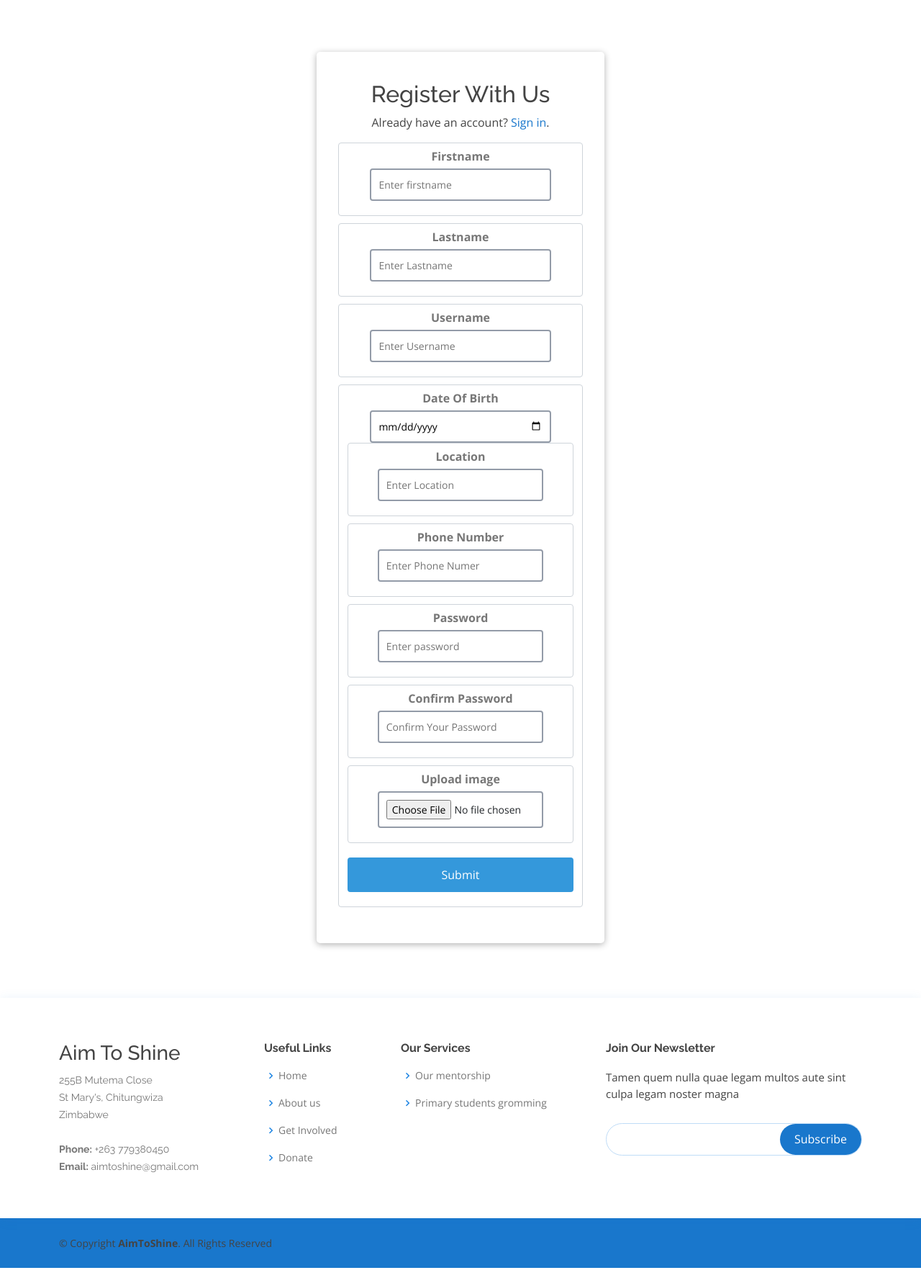
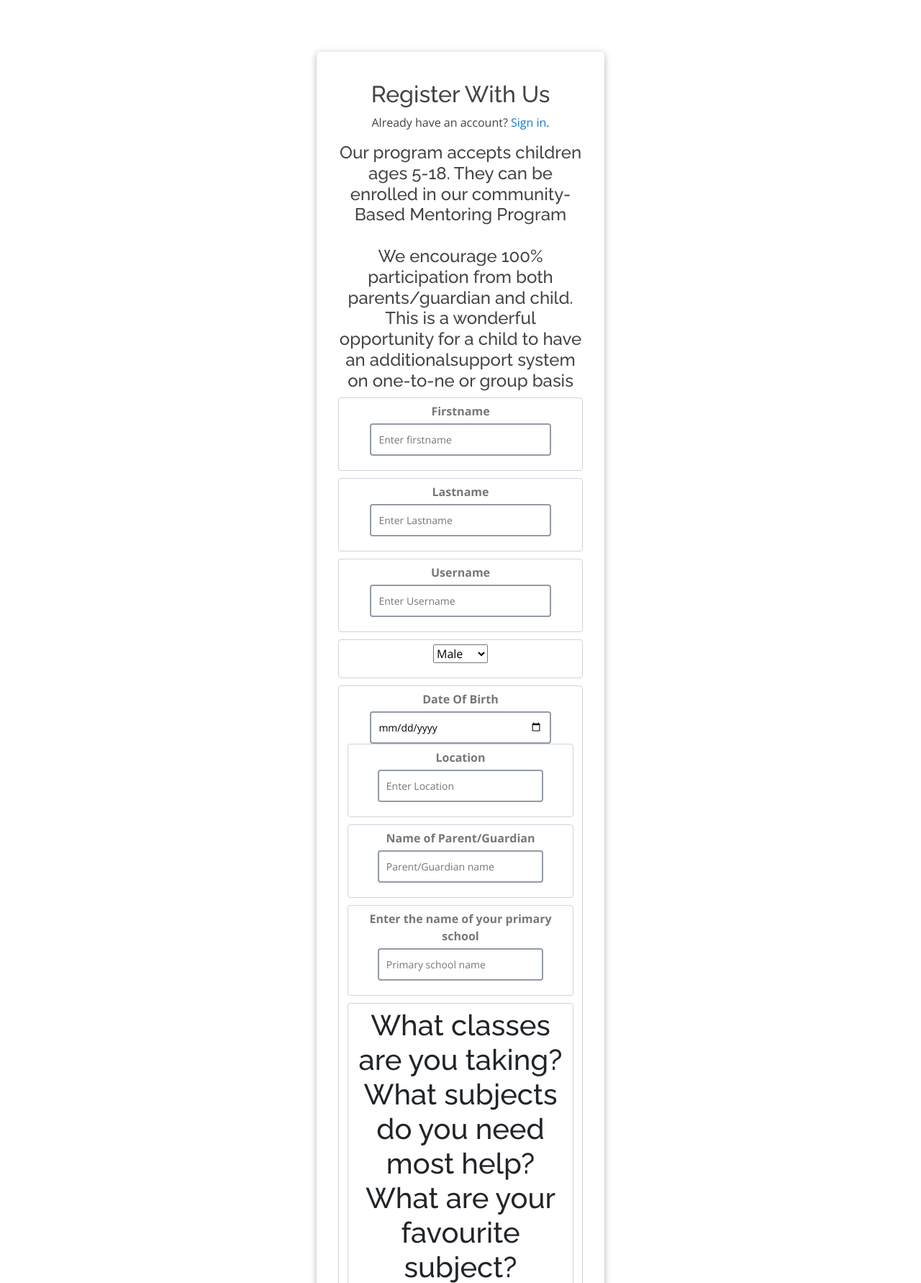
Before and after one commit to samanthamavunga/FinalProject, a PHP site: page /Registration.php in a window 1280 px wide. Shown: the part 222-2004 px from the top of the page at 72% size. Before the commit the page ends 1983 px from the top, so only its background shows below. Run offline with PHP 8.4, Linux system fonts and the light colour scheme; some libraries are stand-ins or nearby versions.

Commit message:
update the login and registration form

```diff
--- a/Registration.php
+++ b/Registration.php
@@ -115,6 +115,10 @@
                   // destroy session after displaying errors
                   $_SESSION["errors"] = null;
               ?>
+              <h4> Our program accepts children ages 5-18. They can be enrolled in our community-Based Mentoring Program<br>
+                <br> We encourage 100% participation from both parents/guardian and child.<br> This is a wonderful opportunity for a
+                child to have an additionalsupport system on one-to-ne or group basis
+              </h4>
               <div class="form-control">
                   <label for="Firstname"><b>Firstname</b></label>
                   <input type="text" placeholder="Enter firstname" name="fname" id="fname" required>
@@ -132,6 +136,14 @@
                   <small id='usernameError'></small>
               </div>
 
+              <div  class="form-control">
+                <select>
+                  <option value=””>Male</option>
+                  <option value=””>Female</option>
+                  <option value=””>Other</option>
+                </select>
+              </div>
+
               <div class="form-control">
                   <label for="dob"><b>Date Of Birth</b></label>
                   <input type="date" placeholder="Enter date of birth" name="dob" id="dob" required>
@@ -140,6 +152,43 @@
                   <label for="Location"><b>Location</b></label>
                   <input type="text" placeholder="Enter Location" name="loc" id="loc" required>
               </div>
+
+              <div class="form-control">
+                  <label for="parents"><b>Name of Parent/Guardian</b></label>
+                  <input type="text" placeholder="Parent/Guardian name" name="par" id="par" required>
+              </div>
+
+              <div class="form-control">
+                  <label for="school_name"><b>Enter the name of your primary school</b></label>
+                  <input type="text" placeholder="Primary school name" name="sch" id="sch" required>
+              </div>
+
+              <div class="form-control">
+                <h1>What classes are you taking?<br>
+                  What subjects do you need most help?<br>
+                  What are your favourite subject?<br>
+                  What are your hobbies?<br>
+                  What do you want to be when you grow up?<br>
+                  What is your favorite color</h1>
+
+                <label for="w3review">Requiredfield:</label>
+
+                <textarea id="w3review" name="w3review" rows="4" cols="50">
+                  At w3schools.com you will learn how to make a website. They offer free tutorials in all web development technologies.
+                </textarea>
+              </div>
+
+              <div class="form-control">
+                <fieldset>
+                  <legend>Weekly Days</legend>
+                  <label for="Monday"><checkbox id="mon" name="monday">Monday</label>
+                  <label for="Thuesday"><checkbox id="tue" name="tuesday">Tuesday</label>
+                  <label for="Wednesday"><checkbox id="wed" name="wedesday">Wednesday</label>
+                  <label for="Thursday"><checkbox id="thur" name="thursday">Thursday</label>
+                  <label for="Friday"><checkbox id="fri" name="friday">Friday</label>
+                </fieldset>
+                </div>
+
 
               <div class="form-control">
                   <label for="phonenumber"><b>Phone Number</b></label>
--- a/assets/css/inner.css
+++ b/assets/css/inner.css
@@ -96,3 +96,13 @@ body{
 #success {
     color: var(--success-color);
 }
+
+fieldset {
+    float: left;
+    width: 50%;
+    }
+    fieldset label {
+    display: inline;
+    padding: 0 ;
+    white-space: nowrap;
+    }
```
Also changed, not shown: index.php (+4 -4 lines), login.php (+94 -19 lines).
